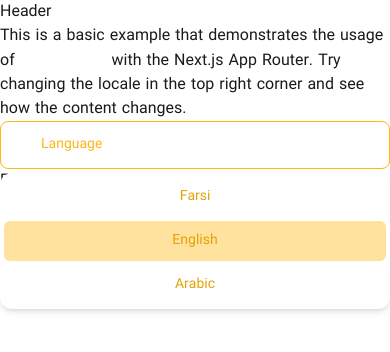
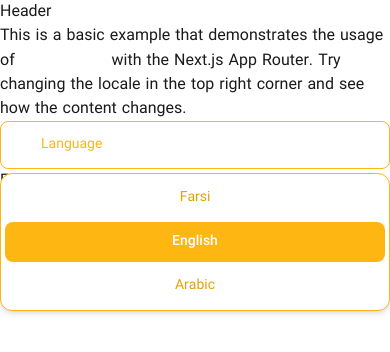
Before and after one commit to OmmeAbiha/frontend-user, a Next.js app: page /en in a window 390 px wide. Both pictures are taken after a click on the button "Language". Shown: the top 352 px of the page. Built offline with nearby package versions, Linux system fonts and the light colour scheme; some icons are missing.

Commit message:
Enhance AnimationLogin and BaseLayoutAuth components for improved layout and responsiveness; add new CustomToast component for notifications

```diff
--- a/src/app/[locale]/(auth)/_components/AnimationLogin.tsx
+++ b/src/app/[locale]/(auth)/_components/AnimationLogin.tsx
@@ -11,7 +11,7 @@ function AnimationLogin() {
     return (
         <>
             <motion.div
-                className={`absolute top-[13%] ${!isEnglish ? 'right-[30%]' : 'left-[30%]'} grayscale hidden lg:block`}
+                className={`absolute w-[min(38vw,75vh)] h-[min(62vh,31vw)] top-[13%] ${!isEnglish ? 'right-[30%]' : 'left-[30%]'} grayscale hidden lg:block`}
                 initial={{ y: -10 }}
                 animate={{ y: 10 }}
                 transition={{
@@ -24,7 +24,7 @@ function AnimationLogin() {
                     unoptimized
                     src={images_3}
                     alt='login image'
-                    className='object-contain -rotate-12'
+                    className='object-contain -rotate-12 aspect-square w-[min(18vw,55vh)]'
                     width={260}
                     height={96}
                 />
--- a/src/app/[locale]/(auth)/_components/BaseLayoutAuth.tsx
+++ b/src/app/[locale]/(auth)/_components/BaseLayoutAuth.tsx
@@ -62,7 +62,7 @@ function BaseLayoutAuth({ children }: { children: React.ReactNode }) {
             unoptimized
             src={images_1}
             alt='login image'
-            className='object-contain'
+            className='object-contain w-full h-full aspect-square'
             width={900}
             height={900}
           />
--- a/src/components/LocaleSwitcherMenu.tsx
+++ b/src/components/LocaleSwitcherMenu.tsx
@@ -92,15 +92,14 @@ export default function LocaleSwitcherMenu() {
             <MenuItems
                 anchor="bottom end"
                 style={{ width: menuWidth }}
-                className="absolute z-50 mt-1 gap-1 flex flex-col rounded-xl bg-background p-1 text-sm shadow-md outline-none"
+                className="absolute z-50 mt-1 gap-1 flex flex-col rounded-xl bg-background p-1 text-sm shadow-md outline-none border border-primary-main"
             >
                 {routing.locales.map((cur) => (
                     <MenuItem key={cur} as="button" onClick={() => handleChange(cur)}
                         className={({ active }) =>
                             clsx(
-                                'w-full px-3 h-10 rounded-md text-primary-dark',
-                                active ? 'bg-white/10' : '',
-                                cur === locale ? 'bg-primary-light' : ''
+                                'w-full px-3 h-10 rounded-lg text-primary-dark',
+                                cur === locale ? 'bg-primary-main text-white font-bold' : 'hover:bg-primary-veryLight'
                             )
                         }
                     >
```
Also changed, not shown: src/components/mmmad.tsx (renamed from src/components/customToast.tsx).
